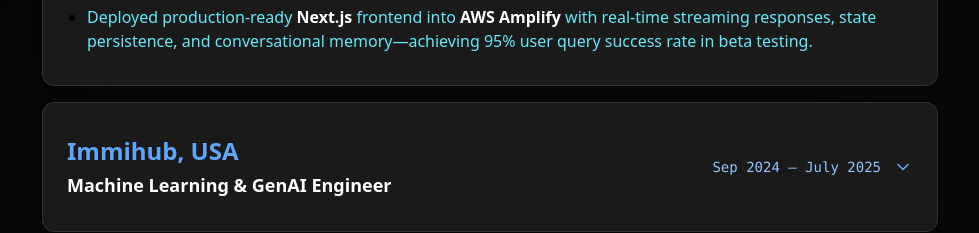
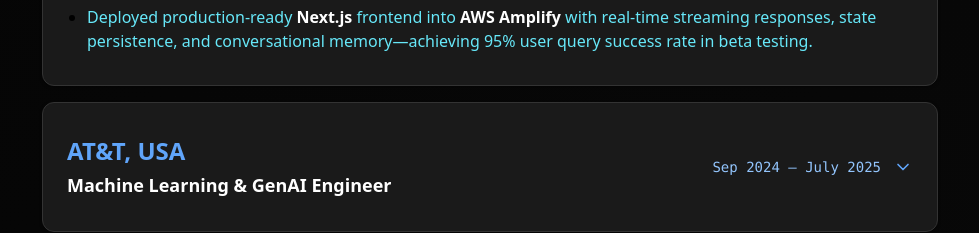
Before and after one commit to Koushik-Salammagari/koushik_portifolio, a React (Vite) app: page / in a window 1280 px wide. Shown: the part 3580-3813 px from the top of the page, without its empty margins (150-1129 px from the left). Built offline with nearby package versions, Linux system fonts and the light colour scheme.

Commit message:
Update company name from Immihub to AT&T

```diff
--- a/src/components/WorkExperience.tsx
+++ b/src/components/WorkExperience.tsx
@@ -90,7 +90,7 @@ const experiences = [
     ]
   },
   {
-    company: 'Immihub, USA',
+    company: 'AT&T, USA',
     role: 'Machine Learning & GenAI Engineer',
     dates: 'Sep 2024 – July 2025',
     highlights: [
```
